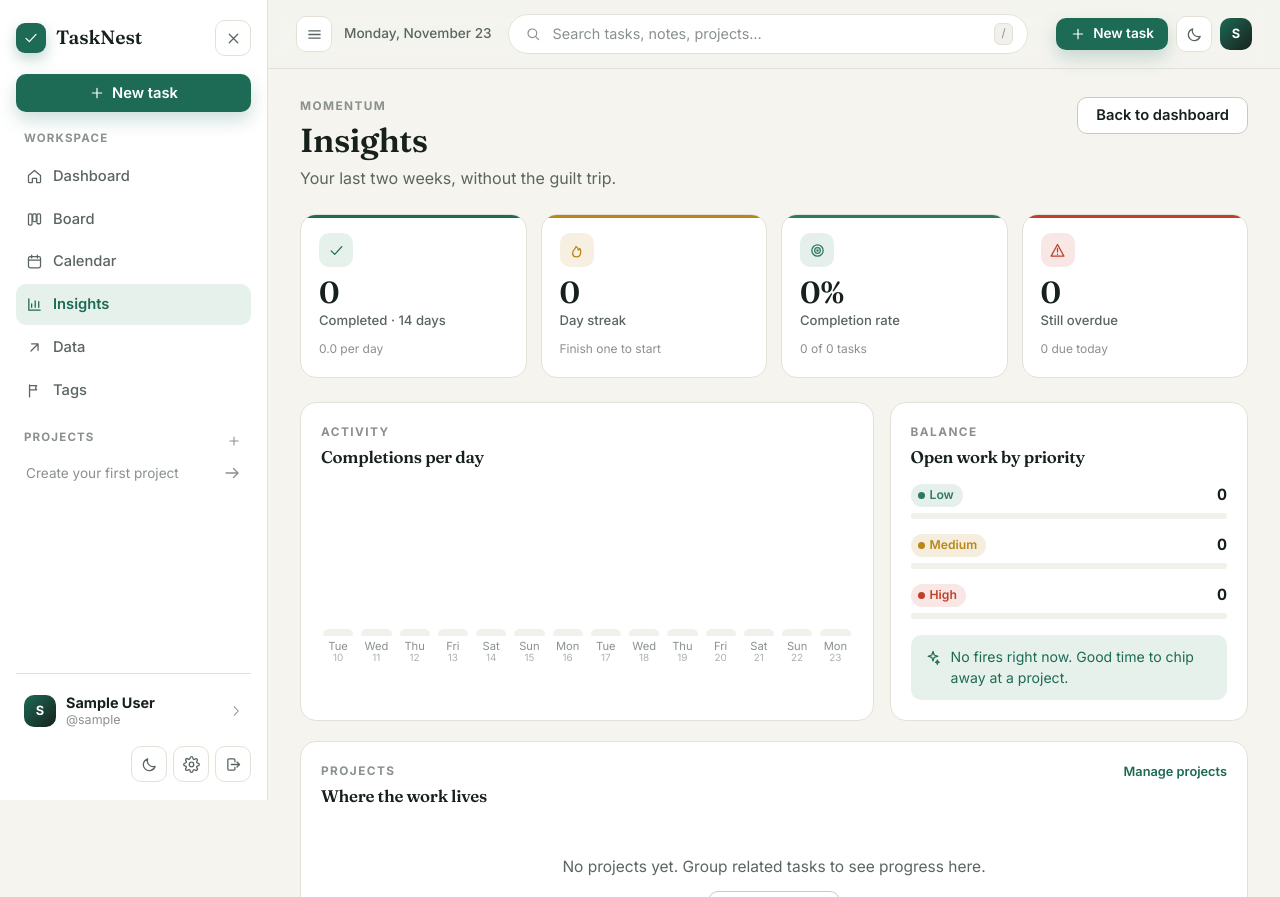
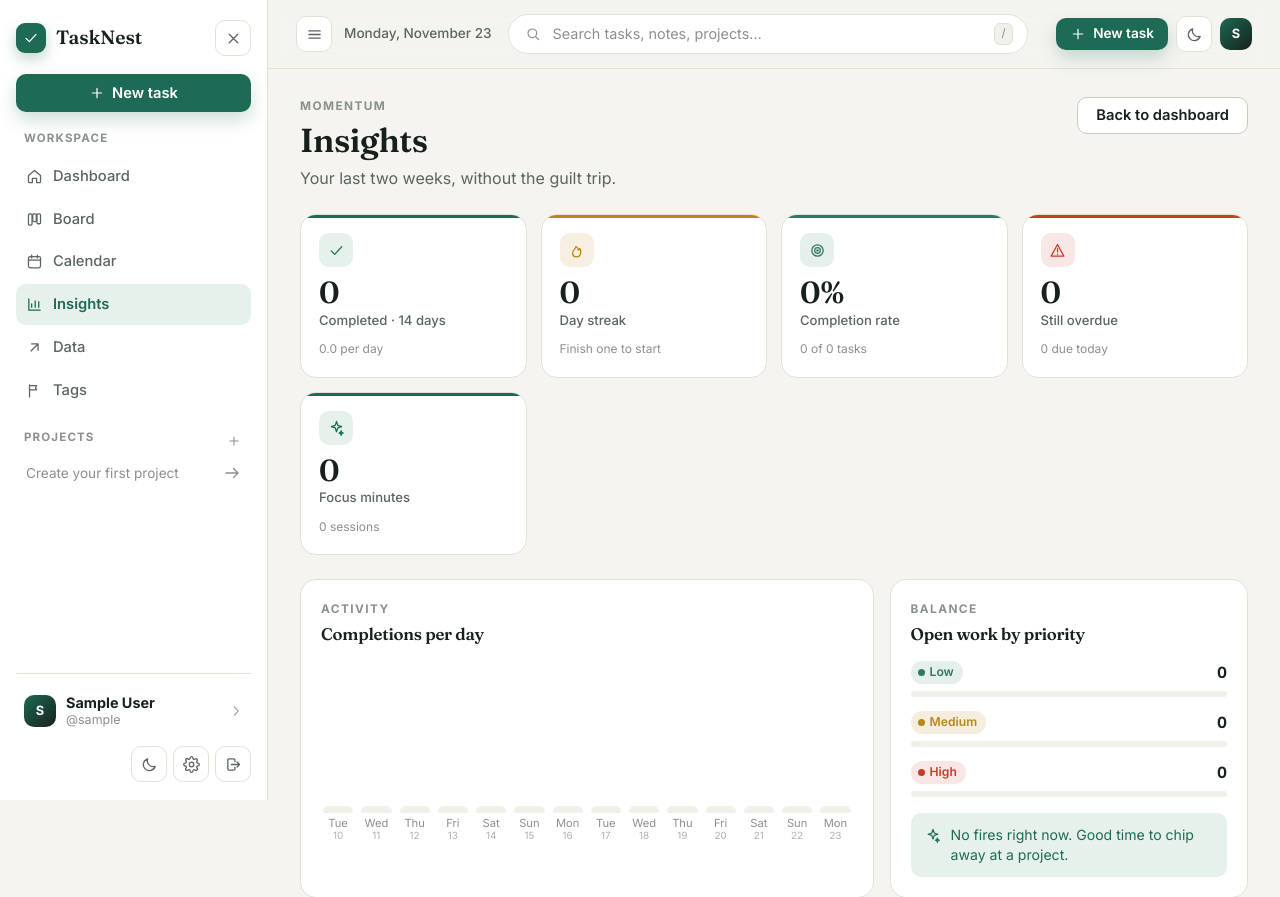
Before and after one commit to nimblemoon/tasknest, a Django app: page /tasks/insights/ in a window 1280 px wide. Shown: the top 897 px of the page. Run offline with Django 5.2, Linux system fonts and the light colour scheme; the visitor is signed in with stand-in values (Sample User, id 1); data that the repository does not hold is empty.

Commit message:
Track completed focus sessions and show them in insights

```diff
--- a/static/js/app.js
+++ b/static/js/app.js
@@ -160,6 +160,19 @@
         running = false;
         clearInterval(interval);
         interval = null;
+        if (!isBreak) {
+          const minutes = Math.round(duration / 60);
+          const csrfToken = (document.cookie.match(/csrftoken=([^;]+)/) || [])[1];
+          fetch('/tasks/focus-sessions/', {
+            method: 'POST',
+            headers: {
+              'Content-Type': 'application/json',
+              'X-CSRFToken': csrfToken || '',
+            },
+            body: JSON.stringify({ duration_minutes: minutes }),
+            credentials: 'same-origin',
+          }).catch(() => {});
+        }
         // Gentle chime via Web Audio (best effort).
         try {
           const ctx = new (window.AudioContext || window.webkitAudioContext)();
--- a/tasks/models.py
+++ b/tasks/models.py
@@ -394,6 +394,33 @@ class TaskComment(models.Model):
         return f'Comment by {self.author} on {self.task}'
 
 
+class FocusSession(models.Model):
+    """A completed Pomodoro-style focus block."""
+
+    user = models.ForeignKey(
+        settings.AUTH_USER_MODEL,
+        on_delete=models.CASCADE,
+        related_name='focus_sessions',
+    )
+    task = models.ForeignKey(
+        Task,
+        on_delete=models.SET_NULL,
+        null=True,
+        blank=True,
+        related_name='focus_sessions',
+    )
+    duration_minutes = models.PositiveIntegerField(default=25)
+    started_at = models.DateTimeField()
+    ended_at = models.DateTimeField()
+    created_at = models.DateTimeField(auto_now_add=True)
+
+    class Meta:
+        ordering = ['-ended_at']
+
+    def __str__(self):
+        return f'{self.duration_minutes}m focus by {self.user}'
+
+
 class Subtask(models.Model):
     """A checklist item inside a task."""
 
--- a/tasks/templates/tasks/insights.html
+++ b/tasks/templates/tasks/insights.html
@@ -45,6 +45,14 @@
             <span class="stat-label">Still overdue</span>
         </span>
         <span class="stat-hint">{{ stats.due_today }} due today</span>
+    </div>
+    <div class="stat-card stat-brand">
+        <span class="stat-icon"><svg class="icon"><use href="#i-sparkle"></use></svg></span>
+        <span class="stat-copy">
+            <span class="stat-value">{{ focus_minutes }}</span>
+            <span class="stat-label">Focus minutes</span>
+        </span>
+        <span class="stat-hint">{{ focus_sessions }} session{{ focus_sessions|pluralize }}</span>
     </div>
 </section>
 
--- a/tasks/urls.py
+++ b/tasks/urls.py
@@ -18,6 +18,7 @@ urlpatterns = [
     path('data/import/', views.import_view, name='data_import'),
     path('filter/', views.filter_tasks_view, name='filter_tasks'),
     path('quick-add/', views.quick_add_view, name='quick_add'),
+    path('focus-sessions/', views.focus_session_create_view, name='focus_session_create'),
 
     path('add/', views.AddTaskView.as_view(), name='add_task'),
     path('tags/', views.tags_view, name='tags'),
--- a/tasks/utils.py
+++ b/tasks/utils.py
@@ -11,7 +11,7 @@ from datetime import date, timedelta
 from django.db.models import Case, Count, F, IntegerField, Q, When
 from django.utils import timezone
 
-from .models import Project, Task
+from .models import FocusSession, Project, Task
 
 _PRIORITY_WEIGHT = {'high': 3, 'medium': 2, 'low': 1}
 
@@ -313,6 +313,11 @@ def insights_data(user):
         row['percent'] = round(row['count'] * 100 / priority_total)
 
     stats = dashboard_stats(user)
+    focus_sessions = FocusSession.objects.filter(
+        user=user,
+        ended_at__date__gte=days[0],
+    )
+    focus_minutes = sum(s.duration_minutes for s in focus_sessions)
     return {
         'chart': chart,
         'best_day': best if best['count'] else None,
@@ -322,4 +327,6 @@ def insights_data(user):
         'priority': priority,
         'streak': completion_streak(user),
         'stats': stats,
+        'focus_sessions': focus_sessions.count(),
+        'focus_minutes': focus_minutes,
     }
--- a/tasks/views.py
+++ b/tasks/views.py
@@ -9,13 +9,13 @@ over the same tasks. Projects and subtasks add lightweight structure.
 import csv
 import io
 import json
-from datetime import date, datetime, time
+from datetime import date, datetime, time, timedelta
 
 from django.contrib import messages
 from django.contrib.auth.decorators import login_required
 from django.contrib.auth.mixins import LoginRequiredMixin
 from django.db.models import Count, Max, Q
-from django.http import HttpResponse, HttpResponseRedirect
+from django.http import HttpResponse, HttpResponseRedirect, JsonResponse
 from django.shortcuts import get_object_or_404, redirect, render
 from django.urls import reverse, reverse_lazy
 from django.utils import timezone
@@ -32,7 +32,7 @@ from .forms import (
     TagForm,
     TaskForm,
 )
-from .models import Project, Subtask, Tag, Task, TaskComment
+from .models import FocusSession, Project, Subtask, Tag, Task, TaskComment
 from .utils import (
     apply_task_filters,
     base_task_queryset,
@@ -718,6 +718,36 @@ def import_view(request):
 
 
 # ---------------------------------------------------------------------------
+# Focus sessions
+# ---------------------------------------------------------------------------
+
+@login_required
+@require_POST
+def focus_session_create_view(request):
+    try:
+        payload = json.loads(request.body or '{}')
+    except json.JSONDecodeError:
+        payload = request.POST
+    duration = int(payload.get('duration_minutes') or payload.get('duration') or 25)
+    if duration < 1:
+        duration = 1
+    task_id = payload.get('task_id') or payload.get('task')
+    task = None
+    if task_id:
+        task = Task.objects.filter(pk=task_id, owner=request.user).first()
+    ended_at = timezone.now()
+    started_at = ended_at - timedelta(minutes=duration)
+    session = FocusSession.objects.create(
+        user=request.user,
+        task=task,
+        duration_minutes=duration,
+        started_at=started_at,
+        ended_at=ended_at,
+    )
+    return JsonResponse({'id': session.pk, 'duration_minutes': session.duration_minutes}, status=201)
+
+
+# ---------------------------------------------------------------------------
 # Subtasks
 # ---------------------------------------------------------------------------
 
```
Also changed, not shown: tasks/migrations/0006_focussession.py (added).
